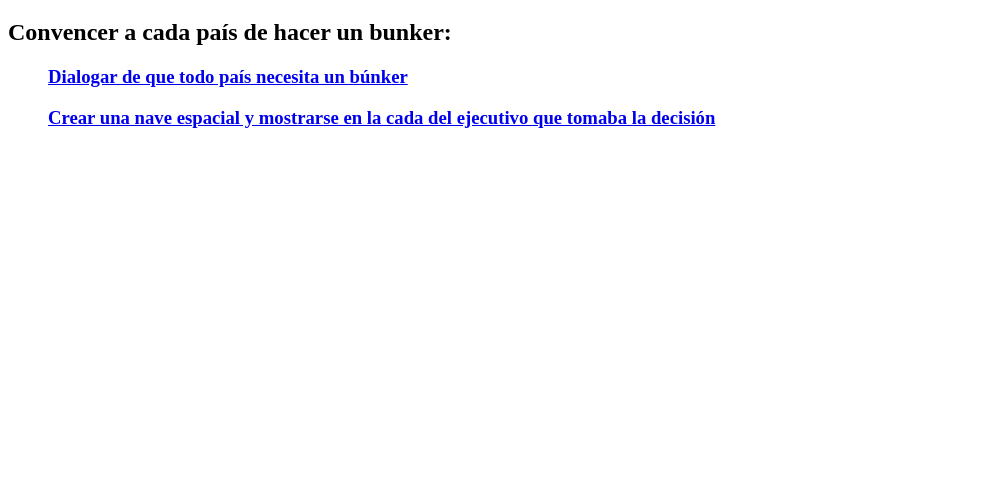
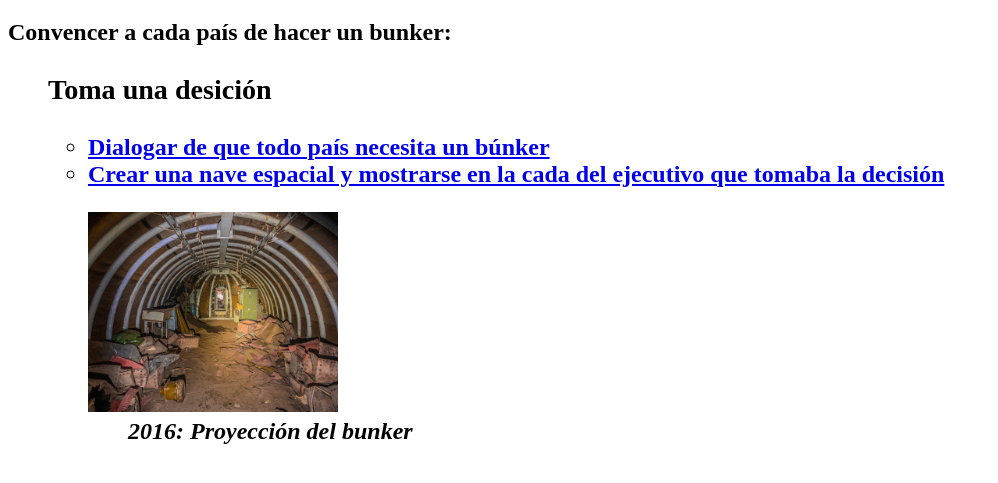
Before and after one commit to Maria-Villafuerte/Game_Html, a plain HTML site: page Misiones/M4Op1.html in a window 1280 px wide. Shown: the part 87-570 px from the top of the page, without its empty margins (0-998 px from the left). Drawn offline with Linux system fonts and the light colour scheme.

Commit message:
update: Rest of pages that needed changes

```diff
--- a/Misiones/M4Op1.html
+++ b/Misiones/M4Op1.html
@@ -1,28 +1,34 @@
 <!DOCTYPE html>
 <html lang="es">
 <head>
-    <meta charset="UTF-8">
-    <meta name="viewport" content="width=device-width, initial-scale=1.0">
-    <title>Misión 3</title>
+  <a href="javascript:history.go(-1)">Regresar</a>
+  <meta charset="UTF-8">
+  <meta name="viewport" content="width=device-width, initial-scale=1.0">
+  <title>Misión 4</title>
+  <h1>Misión 4</h1>
 </head>
 <body>
-    <a href="javascript:history.go(-1)">Regresar</a>
-    <h1>Misión 4</h1>
+  <article>
     <h2>Convencer a cada país de hacer un bunker:
-    </h2>
-    <ul>
-    <article>
-        <h3><a href="D_no_cambio.html">
-          Dialogar de que todo país necesita un búnker
-        </a></h3>
-    </article>
+      <ul>
+        <h3>Toma una desición</h3>
+        <ul>
+          <li><a href="D_no_cambio.html">  Dialogar de que todo país necesita un búnker       </a></li>
+          <li><a href="Feliciades.html">          Crear una nave espacial y mostrarse en la cada del ejecutivo que tomaba la decisión </a></li>
 
-    <article>
-        <h3><a href="Feliciades.html">
-          Crear una nave espacial y mostrarse en la cada del ejecutivo que tomaba la decisión
-        </a></h3>
-    </article>
-
-  </ul>
+        </ul>
+         <!-- Imagen de destrucción total -->
+        <figure>
+            <img src="Imagenes/M4_bunker.webp" alt="M4Op1" width="250" height="200">
+        <ul>
+        <figcaption>
+            <cite>
+                2016: Proyección del bunker
+            </cite>
+            </figcaption>
+        </ul>
+        </figure>
+    </ul>
+</article>
 </body>
 </html>
```
Also changed, not shown: Misiones/D_guerra.html (+16 -3 lines), Misiones/D_no_cambio.html (+16 -3 lines), Misiones/D_total.html (+1 -4 lines), Misiones/Feliciades.html (+17 -3 lines), Misiones/M3Op1.html (+22 -15 lines), Misiones/Imagenes/D_Guerra.jpg (added), Misiones/Imagenes/D_todo_igual.jpeg (added), Misiones/Imagenes/F_Felicidades.avif (added), Misiones/Imagenes/M3_Discusion.jpg (added), Misiones/Imagenes/M4_bunker.webp (added), 5 other files.
